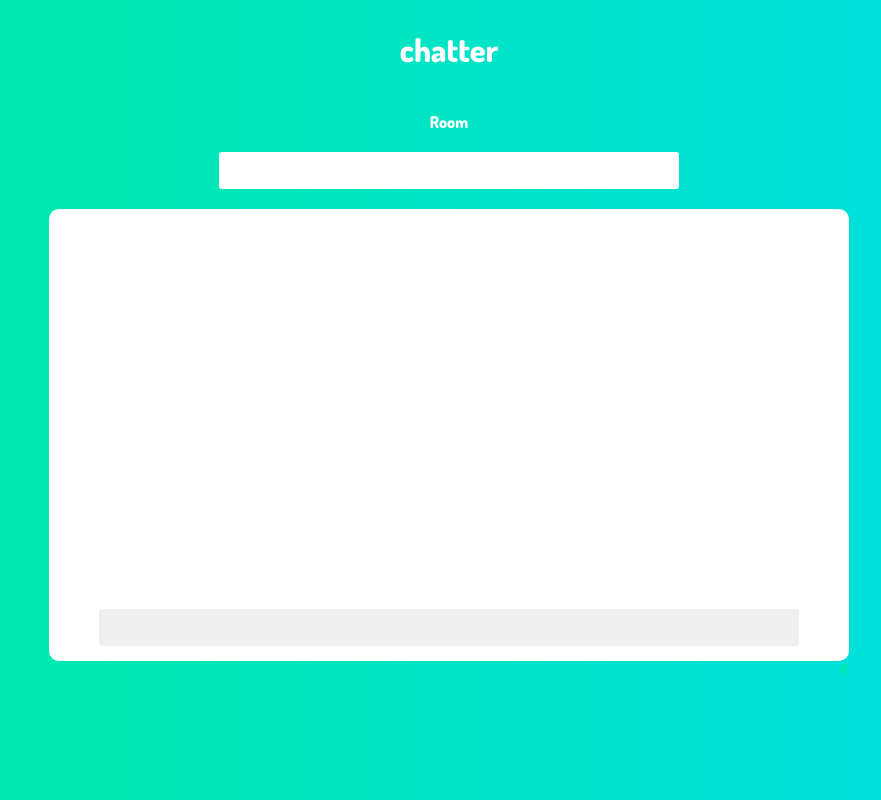
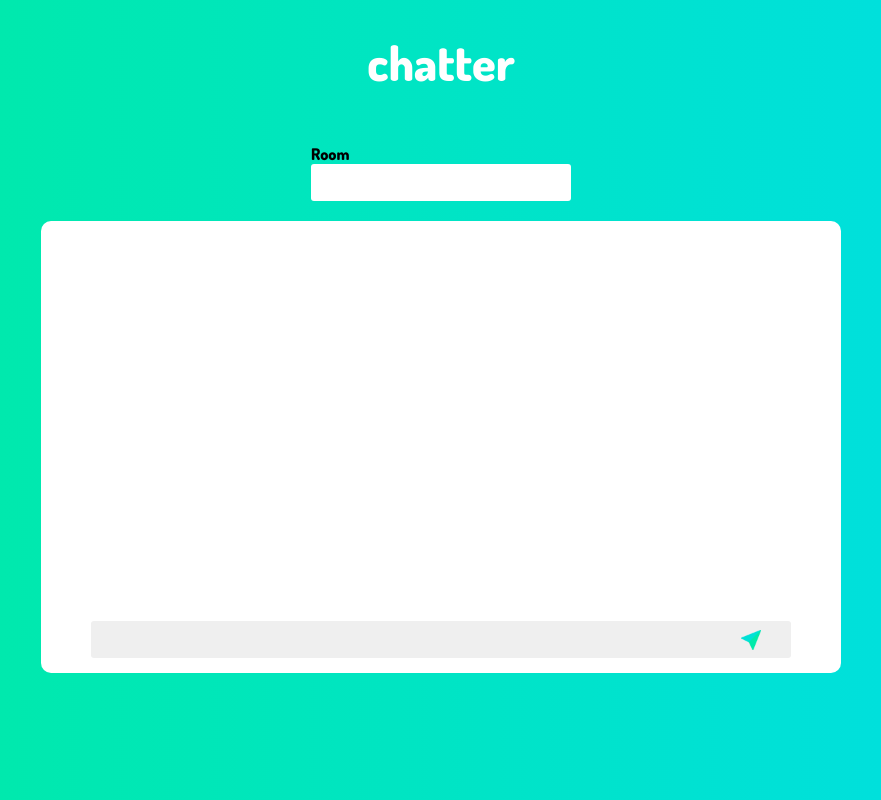
Before and after one commit to JonasStjerne/chatter, a plain HTML site: page index.html in a window 1280 px wide. Shown: the top 800 px of the page, without its empty margins (199-1080 px from the left). Drawn offline with Linux system fonts and the light colour scheme.

Commit message:
html and css #3

```diff
--- a/index.html
+++ b/index.html
@@ -2,6 +2,7 @@
 
 <html lang="en">
     <head>
+        <script src="./script.js"></script>
         <meta name="viewport" content="width=device-width, initial-scale=1">
         <link rel="stylesheet" href="./style.css">
         <link rel="preconnect" href="https://fonts.googleapis.com">
@@ -11,15 +12,20 @@
     <body>
         <div id="contentDiv">
             <h1>chatter</h1>
-            <label for="room">Room</label>
-            <input id="room" type="text">
+            <div id="roomContainer">
+                <label for="room">Room</label>
+                <input id="room" type="text">
+            </div>
             <div id="chatDiv">
                 <div id="messages">
 
                 </div>
                 <div id="inputContainer">
-                    <input type="text" id="inputSend">
-                    <img src="./send_icon.png"  id="sendIcon" width="16px">
+                    <div id="iconPlacer">
+                        <input type="text" id="inputSend">
+                        <img src="./send_icon.png"  id="sendIcon" width="16px">
+                    </div>
+
                 </div>
             </div>
         </div>
--- a/style.css
+++ b/style.css
@@ -4,17 +4,23 @@
 
 * {
     font-family: 'Dosis', sans-serif;
-    color: white;
 }
 
-p {
-    color: black;
+h1 {
+    color: white;
+    font-size: 3em;
+}
+
+html {
+    width: 100%;
+    min-height: 100%;
 }
 
 body {
-    min-height: 100%;
-    width: 100%;
+    min-height: 100vh;
+    width: 100vw;
     background: var(--gradient);
+    margin: 0;
 }
 
 #contentDiv {
@@ -35,6 +41,10 @@ input {
 
 input:focus {
     outline: none;
+}
+
+#roomContainer > * {
+    display: block;
 }
 
 #room {
@@ -59,19 +69,23 @@ input:focus {
     width: 80%;
     margin-left: 50%;
     transform: translateX(-50%);
-    margin-bottom: 15px;
 }
 
 #sendIcon {
-    width: 15px;
-    height: 15px;
+    width: 20px;
+    height: 20px;
     position: absolute;
-    right: 0;
+    right: 10%;
+    top: 50%;
+    transform: translateY(-50%);
+}
+
+#iconPlacer {
+    position: relative;
 }
 
 #inputContainer {
-    position: relative;
-    min-width: 10px;
+    margin-bottom: 15px;
 }
 
 .messageBlob {
```
Also changed, not shown: script.js (added), server/server.js (renamed from server.js).
